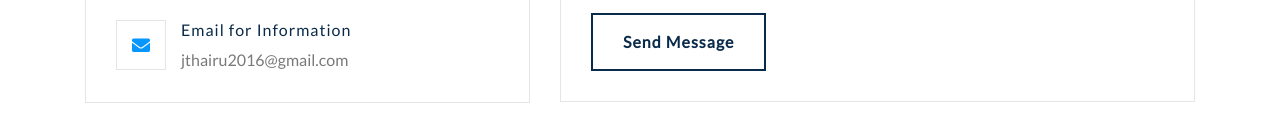
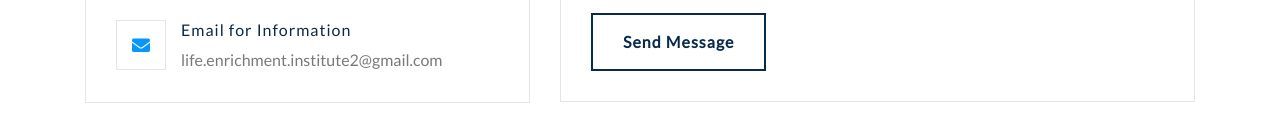
Before and after one commit to Life-Enrichment-Institute/lei-website, a plain HTML site: page contact.html in a window 1280 px wide. Shown: the part 569-707 px from the top of the page. Drawn offline with nearby package versions, Linux system fonts and the light colour scheme.

Commit message:
Update contact.html

```diff
--- a/contact.html
+++ b/contact.html
@@ -120,7 +120,7 @@
                             </div>
                             <div class="contact-text">
                                 <h3>Email for Information</h3>
-                                <p>jthairu2016@gmail.com</p>
+                                <p>life.enrichment.institute2@gmail.com</p>
                             </div>
                         </div>
                     </div>
```
